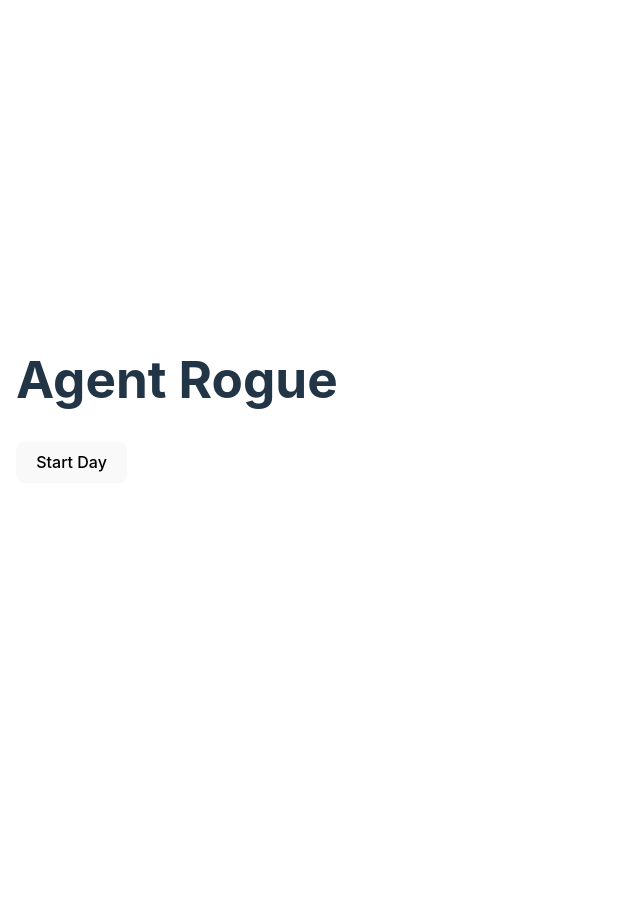
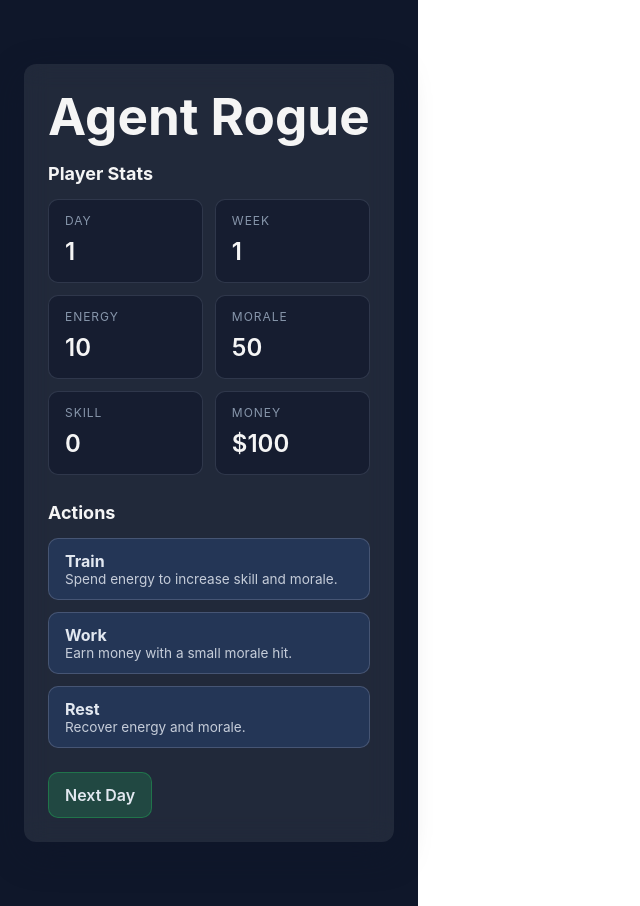
Before and after one commit to rphchrw/agent-rogue, a React (Vite) app: page / in a window 1280 px wide. Shown: the whole page, without its empty margins (0-640 px from the left). Before the commit the page ends 800 px from the top, so only its background shows below. Built offline with nearby package versions, Linux system fonts and the light colour scheme.

Commit message:
Add minimal game UI with action controls

```diff
--- a/src/App.tsx
+++ b/src/App.tsx
@@ -1,67 +1,18 @@
-import { useCallback, useState } from 'react'
+import Game from './Game'
 
-import ActionsPanel from './components/ActionsPanel'
-import { usePlayerStats, type UsePlayerStatsOpts } from './hooks/usePlayerStats'
-import { usePhaseManager } from './hooks/usePhaseManager'
-import type { ActionId } from './core/actions'
-
-const LOCK_DELAY_MS = 200
-
-const App = () => {
-  const { phase, day, week, started, startDay, endPhase } = usePhaseManager({ autoStart: false })
-  const handleAfterAction = useCallback<NonNullable<UsePlayerStatsOpts['onAfterAction']>>(
-    ({ ok }) => {
-      if (ok) {
-        endPhase()
-      }
-    },
-    [endPhase],
-  )
-  const { stats, doAction, lastResult } = usePlayerStats({ onAfterAction: handleAfterAction })
-  const [lock, setLock] = useState(false)
-
-  const handleDoAction = useCallback(
-    (id: ActionId) => {
-      if (lock) {
-        return undefined
-      }
-
-      setLock(true)
-      const result = doAction(id)
-      window.setTimeout(() => setLock(false), LOCK_DELAY_MS)
-
-      return result
-    },
-    [doAction, lock],
-  )
-
-  if (!started) {
-    return (
-      <div style={{ padding: 16 }}>
-        <h1>Agent Rogue</h1>
-        <button type="button" onClick={startDay} data-testid="btn-start-day">
-          Start Day
-        </button>
-      </div>
-    )
-  }
-
-  return (
-    <div style={{ padding: 16 }}>
-      <div data-testid="hud">
-        Day {day} · Week {week} · Phase: {phase ?? '—'}
-      </div>
-      <div style={{ margin: '8px 0' }}>
-        Energy {stats.energy} · Morale {stats.morale} · Cash ${stats.cash}
-      </div>
-      <ActionsPanel stats={stats} onDoAction={handleDoAction} disabled={lock} />
-      {lastResult ? (
-        <div data-testid="last-result" style={{ opacity: 0.8, marginTop: 8 }}>
-          Last: {lastResult.id} — {lastResult.ok ? 'OK' : 'Blocked'}
-        </div>
-      ) : null}
-    </div>
-  )
-}
+const App = () => (
+  <main
+    style={{
+      minHeight: '100vh',
+      display: 'flex',
+      alignItems: 'center',
+      justifyContent: 'center',
+      background: '#0f172a',
+      padding: '24px',
+    }}
+  >
+    <Game />
+  </main>
+)
 
 export default App
--- /dev/null
+++ b/src/Game.tsx
@@ -0,0 +1,169 @@
+import { type CSSProperties, useMemo, useState } from 'react'
+
+import { applyAction, type GameAction, type GameState } from './core/engine'
+
+const INITIAL_STATE: GameState = {
+  day: 1,
+  week: 1,
+  energy: 10,
+  morale: 50,
+  skill: 0,
+  money: 100,
+}
+
+const ACTIONS: { id: GameAction; label: string; description: string }[] = [
+  { id: 'Train', label: 'Train', description: 'Spend energy to increase skill and morale.' },
+  { id: 'Work', label: 'Work', description: 'Earn money with a small morale hit.' },
+  { id: 'Rest', label: 'Rest', description: 'Recover energy and morale.' },
+]
+
+const containerStyle: CSSProperties = {
+  maxWidth: 480,
+  margin: '40px auto',
+  padding: '24px',
+  borderRadius: '12px',
+  background: 'rgba(255, 255, 255, 0.08)',
+  color: '#f5f5f5',
+  boxShadow: '0 12px 35px rgba(15, 23, 42, 0.4)',
+  backdropFilter: 'blur(12px)',
+}
+
+const headingStyle: CSSProperties = {
+  margin: '0 0 16px',
+  textAlign: 'center',
+}
+
+const sectionHeadingStyle: CSSProperties = {
+  fontSize: '1.125rem',
+  margin: '0 0 12px',
+}
+
+const statsGridStyle: CSSProperties = {
+  display: 'grid',
+  gridTemplateColumns: 'repeat(2, minmax(0, 1fr))',
+  gap: '12px',
+  marginBottom: '24px',
+}
+
+const statCardStyle: CSSProperties = {
+  padding: '12px 16px',
+  borderRadius: '10px',
+  background: 'rgba(15, 23, 42, 0.6)',
+  border: '1px solid rgba(148, 163, 184, 0.2)',
+}
+
+const statLabelStyle: CSSProperties = {
+  display: 'block',
+  fontSize: '0.75rem',
+  letterSpacing: '0.08em',
+  textTransform: 'uppercase',
+  color: 'rgba(148, 163, 184, 0.9)',
+  marginBottom: 4,
+}
+
+const statValueStyle: CSSProperties = {
+  fontSize: '1.5rem',
+  fontWeight: 600,
+}
+
+const actionsRowStyle: CSSProperties = {
+  display: 'flex',
+  flexDirection: 'column',
+  gap: '12px',
+  marginBottom: '24px',
+}
+
+const buttonStyle: CSSProperties = {
+  padding: '12px 16px',
+  borderRadius: '10px',
+  border: '1px solid rgba(148, 163, 184, 0.3)',
+  background: 'rgba(59, 130, 246, 0.15)',
+  color: '#e2e8f0',
+  fontSize: '1rem',
+  fontWeight: 600,
+  cursor: 'pointer',
+  textAlign: 'left',
+  transition: 'background 0.2s ease, transform 0.2s ease',
+}
+
+const nextDayButtonStyle: CSSProperties = {
+  ...buttonStyle,
+  background: 'rgba(34, 197, 94, 0.2)',
+  borderColor: 'rgba(34, 197, 94, 0.35)',
+  textAlign: 'center',
+}
+
+const Game = () => {
+  const [state, setState] = useState<GameState>(INITIAL_STATE)
+
+  const stats = useMemo(
+    () => [
+      { label: 'Day', value: state.day },
+      { label: 'Week', value: state.week },
+      { label: 'Energy', value: state.energy },
+      { label: 'Morale', value: state.morale },
+      { label: 'Skill', value: state.skill },
+      { label: 'Money', value: `$${state.money}` },
+    ],
+    [state.day, state.money, state.morale, state.skill, state.week, state.energy],
+  )
+
+  const handleAction = (action: GameAction) => {
+    setState(current => applyAction(current, action))
+  }
+
+  const handleNextDay = () => {
+    setState(current => {
+      const nextDay = current.day + 1
+      const nextWeek = Math.floor((nextDay - 1) / 7) + 1
+
+      return {
+        ...current,
+        day: nextDay,
+        week: nextWeek,
+        energy: 10,
+      }
+    })
+  }
+
+  return (
+    <div style={containerStyle}>
+      <h1 style={headingStyle}>Agent Rogue</h1>
+
+      <section>
+        <h2 style={sectionHeadingStyle}>Player Stats</h2>
+        <div style={statsGridStyle}>
+          {stats.map(stat => (
+            <div key={stat.label} style={statCardStyle}>
+              <span style={statLabelStyle}>{stat.label}</span>
+              <span style={statValueStyle}>{stat.value}</span>
+            </div>
+          ))}
+        </div>
+      </section>
+
+      <section>
+        <h2 style={sectionHeadingStyle}>Actions</h2>
+        <div style={actionsRowStyle}>
+          {ACTIONS.map(action => (
+            <button
+              key={action.id}
+              type="button"
+              style={buttonStyle}
+              onClick={() => handleAction(action.id)}
+            >
+              <strong>{action.label}</strong>
+              <div style={{ fontSize: '0.85rem', fontWeight: 400, opacity: 0.85 }}>{action.description}</div>
+            </button>
+          ))}
+        </div>
+      </section>
+
+      <button type="button" style={nextDayButtonStyle} onClick={handleNextDay}>
+        Next Day
+      </button>
+    </div>
+  )
+}
+
+export default Game
--- /dev/null
+++ b/src/core/engine.ts
@@ -0,0 +1,52 @@
+export type GameAction = 'Train' | 'Work' | 'Rest'
+
+export interface GameState {
+  day: number
+  week: number
+  energy: number
+  morale: number
+  skill: number
+  money: number
+}
+
+interface ActionDelta {
+  energy?: number
+  morale?: number
+  skill?: number
+  money?: number
+}
+
+const MAX_ENERGY = 10
+const MAX_MORALE = 100
+const MAX_SKILL = 100
+
+const ACTION_DELTAS: Record<GameAction, ActionDelta> = {
+  Train: { energy: -3, morale: +1, skill: +2 },
+  Work: { energy: -4, morale: -1, money: +75, skill: +1 },
+  Rest: { energy: +5, morale: +3 },
+}
+
+const clamp = (value: number, min: number, max: number): number =>
+  Math.min(Math.max(value, min), max)
+
+export function applyAction(state: GameState, action: GameAction): GameState {
+  const delta = ACTION_DELTAS[action]
+  const energyCost = delta.energy ?? 0
+
+  if (energyCost < 0 && state.energy + energyCost < 0) {
+    return state
+  }
+
+  const nextEnergy = clamp(state.energy + energyCost, 0, MAX_ENERGY)
+  const nextMorale = clamp(state.morale + (delta.morale ?? 0), 0, MAX_MORALE)
+  const nextSkill = clamp(state.skill + (delta.skill ?? 0), 0, MAX_SKILL)
+  const nextMoney = Math.max(0, state.money + (delta.money ?? 0))
+
+  return {
+    ...state,
+    energy: nextEnergy,
+    morale: nextMorale,
+    skill: nextSkill,
+    money: nextMoney,
+  }
+}
```
